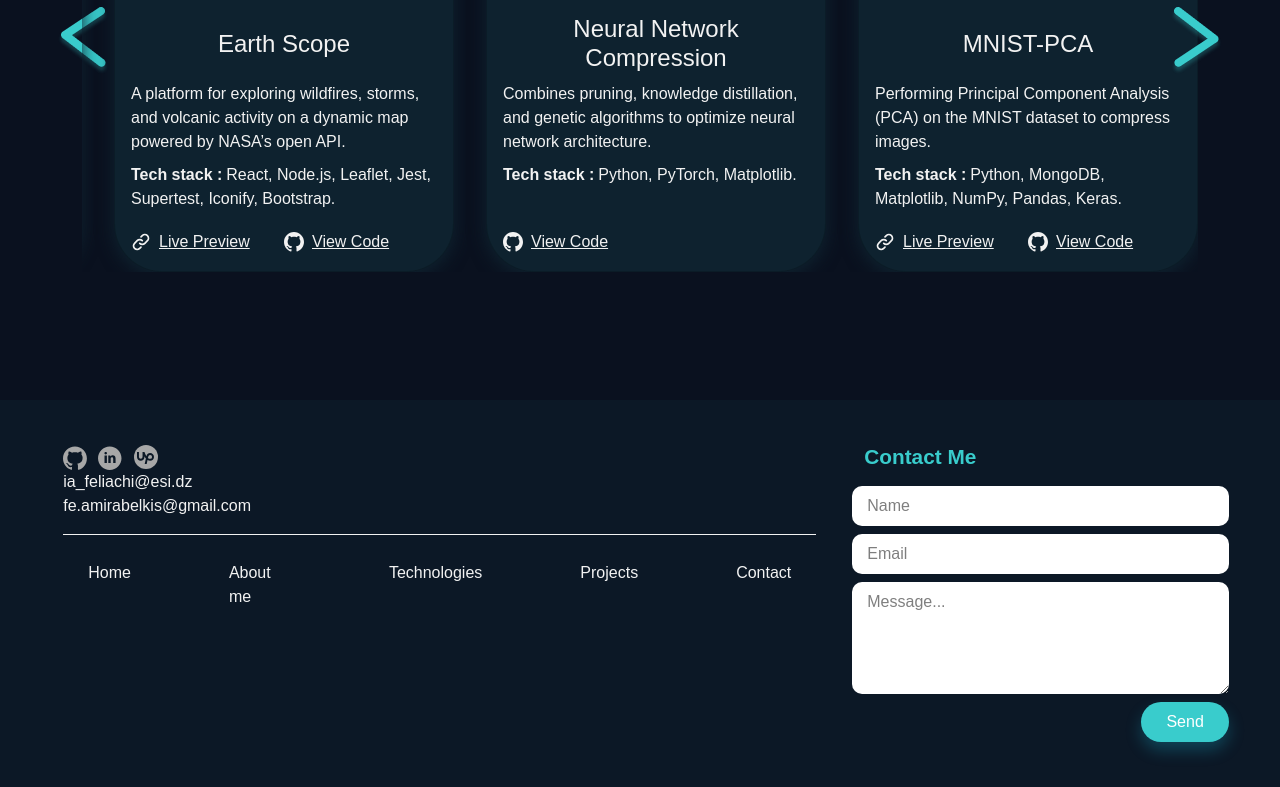
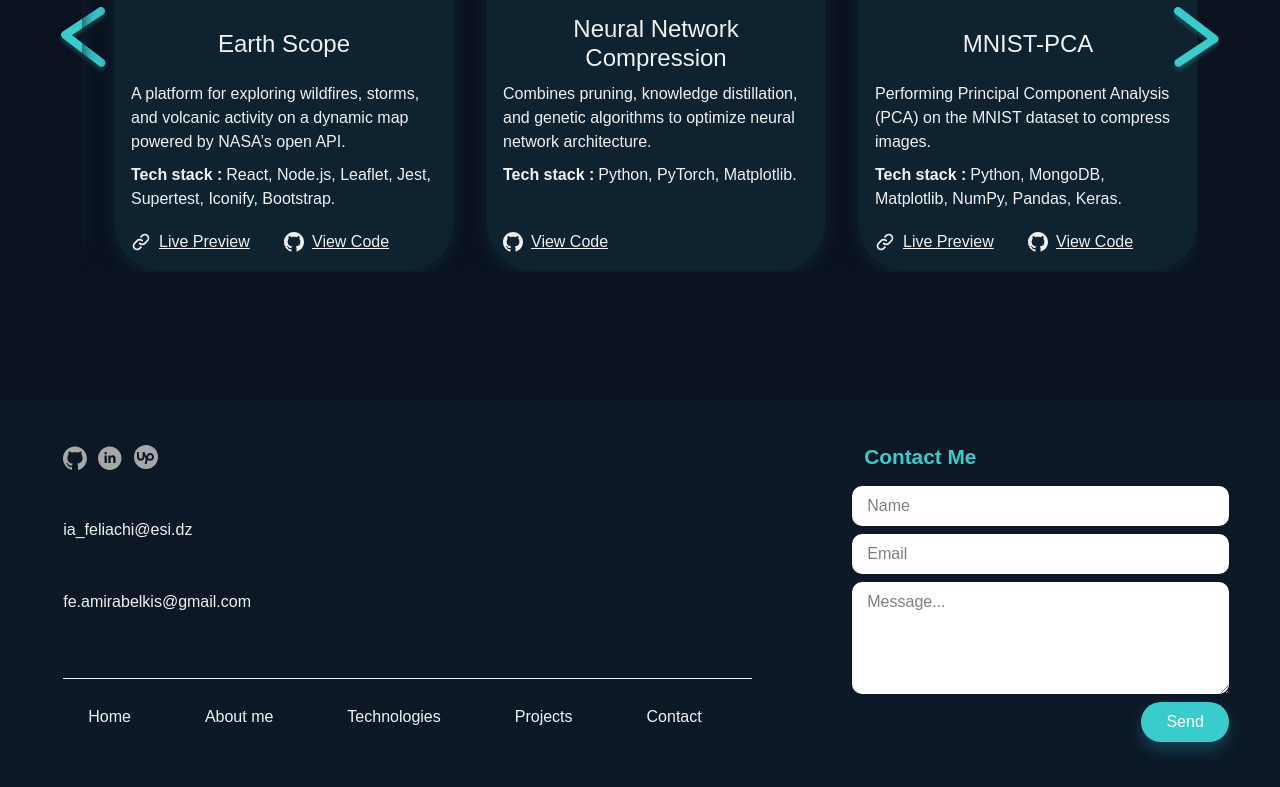
Before and after one commit to AmiraBelkis/My-Portfolio, a React (Vite) app in the folder Portfolio/: page / in a window 1280 px wide. Shown: the part 1879-2666 px from the top of the page. Built offline with nearby package versions, Linux system fonts and the light colour scheme.

Commit message:
footer ui done

```diff
--- a/Portfolio/src/component/Footer/Footer.jsx
+++ b/Portfolio/src/component/Footer/Footer.jsx
@@ -10,7 +10,7 @@ export const Footer = () => {
             <div className="row">
                 <div className="col-8">
                     <div className="container-fluid">
-                        <div className="row">
+                        <div className="row gap-5">
                             <div className="col-2 d-flex">
                                 {profiles.map(
                                     (profile, index) => <Link key={index} icon={profile.icon} link={profile.link} target="_blank"></Link>
@@ -18,7 +18,7 @@ export const Footer = () => {
                             </div>
                             <Mail email="ia_feliachi@esi.dz"></Mail>
                             <Mail email="fe.amirabelkis@gmail.com"></Mail>
-                            <div className="col-12">
+                            <div className="col-11">
                                 <Menu></Menu>
                             </div>
                         </div>
--- a/Portfolio/src/component/Footer/Link.jsx
+++ b/Portfolio/src/component/Footer/Link.jsx
@@ -3,7 +3,7 @@ import { profileIcons } from "../../utils/constants"
 export const Link = ({ link, icon }) => {
     const Icon = profileIcons[icon]
     return (
-        <a className="profile-icon" href={link}>
+        <a className="profile-icon" href={link} target="_blank">
             {Icon}
         </a>
     )
--- a/Portfolio/src/component/Footer/Menu.jsx
+++ b/Portfolio/src/component/Footer/Menu.jsx
@@ -3,7 +3,7 @@ import { menuItems } from "../../utils/constants"
 export const Menu = () => {
     return <>
         <hr className="separator" />
-        <div className="d-flex gap-5 p-0">
+        <div className="d-flex gap-4 p-0">
             {
                 menuItems.map((item, index) =>
                     <a className="footer-menu-item" key={index} href={item.link}>{item.title} </a>
```
